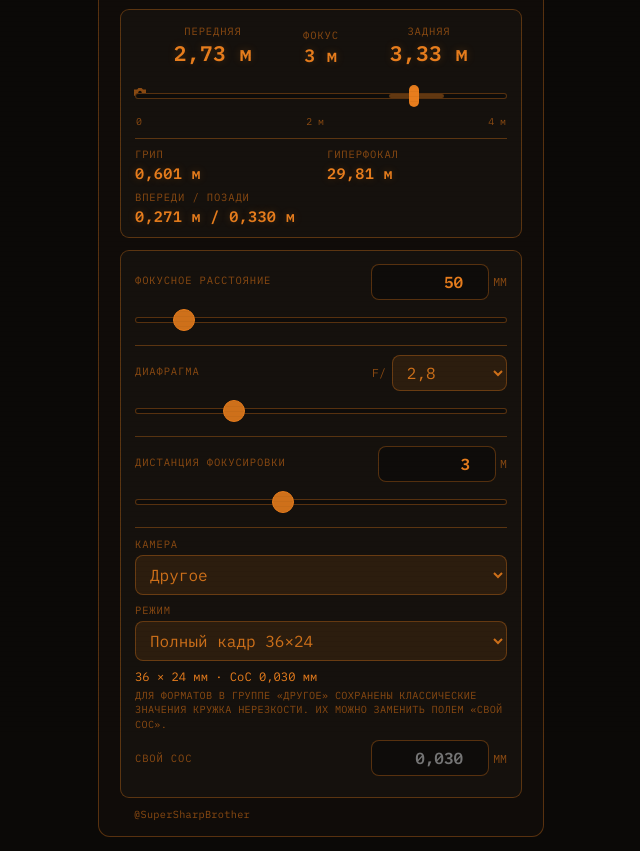
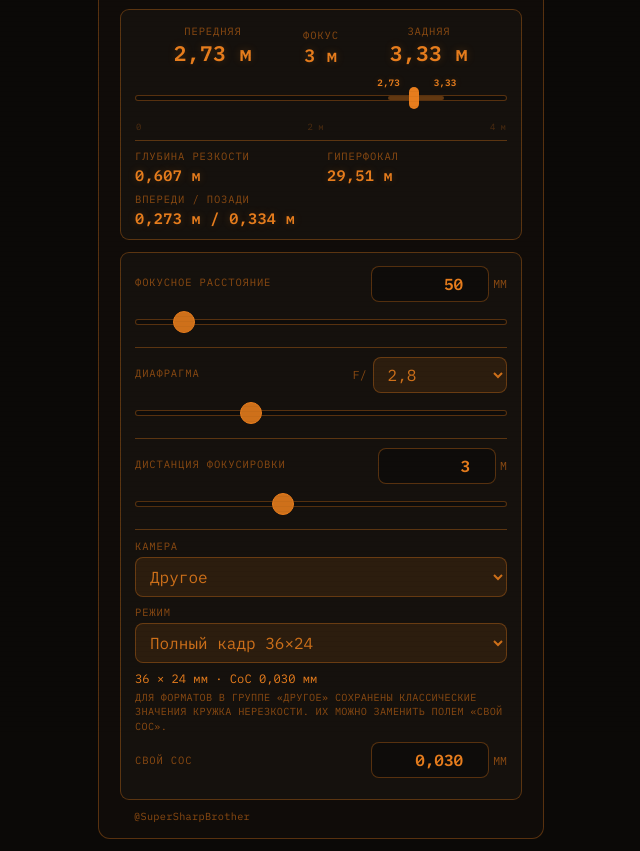
Before and after one commit to Supersharpbrother/dof, a plain HTML site: page index.html in a window 1280 px wide. Shown: the part 64-915 px from the top of the page, without its empty margins (319-959 px from the left). Drawn offline with Linux system fonts and the light colour scheme.

Commit message:
Cine third-stop apertures, DOF band labels, and label tweaks
Remove the scale camera icon, label the highlighted DOF band with near/far distances, switch the aperture menu and slider to true third-stop cine notation (N = 2^(k/6)), match the CoC field to the value color, and rename the ГРИП result label to Глубина резкости.

```diff
--- a/index.html
+++ b/index.html
@@ -247,11 +247,11 @@
     .val.md { font-size: 1.12rem; color: var(--fg-bright); }
     .val.inf { letter-spacing: 0; }
 
-    .visual { margin: 12px 0 10px; }
-    .track-wrap { position: relative; height: 36px; }
+    .visual { margin: 12px 0 8px; }
+    .track-wrap { position: relative; height: 42px; }
     .track {
       position: absolute;
-      left: 0; right: 0; top: 16px;
+      left: 0; right: 0; top: 18px;
       height: 6px;
       border-radius: 99px;
       background: var(--input);
@@ -267,15 +267,7 @@
       border-radius: 99px;
       box-shadow: none;
     }
-    .cam, .mark { position: absolute; top: 8px; width: 0; height: 0; }
-    .cam { left: 0; transform: translateX(-1px); }
-    .cam svg {
-      width: 16px; height: 16px; display: block;
-      transform: translate(-2px, -2px);
-      color: var(--fg-dim);
-    }
-    .cam svg circle { fill: var(--screen); }
-    .mark { transform: translateX(-50%); }
+    .mark { position: absolute; top: 10px; width: 0; height: 0; transform: translateX(-50%); }
     .mark::before {
       content: "";
       display: block;
@@ -285,11 +277,34 @@
       background: var(--fg-bright);
       box-shadow: none;
     }
+    .zone-lbl {
+      position: absolute;
+      top: 1px;
+      font-size: 0.58rem;
+      font-weight: 600;
+      color: var(--fg-bright);
+      font-variant-numeric: slashed-zero tabular-nums;
+      font-feature-settings: "zero" 1;
+      letter-spacing: 0.01em;
+      line-height: 1;
+      white-space: nowrap;
+      pointer-events: none;
+      text-shadow: 0 0 6px var(--glow);
+    }
+    .zone-lbl[hidden] { display: none !important; }
+    .zone-lbl.edge-mid { transform: translateX(-50%); }
+    .zone-lbl.edge-left { transform: translateX(0); }
+    .zone-lbl.edge-right { transform: translateX(-100%); }
+    .zone-lbl.below {
+      top: auto;
+      bottom: 0;
+    }
     .scale {
       display: flex;
       justify-content: space-between;
-      font-size: 0.62rem;
+      font-size: 0.56rem;
       color: var(--fg-dim);
+      opacity: 0.48;
       font-variant-numeric: slashed-zero tabular-nums;
       font-feature-settings: "zero" 1;
       margin-top: 2px;
@@ -334,6 +349,11 @@
       font-variant-numeric: slashed-zero tabular-nums;
       font-feature-settings: "zero" 1;
       box-shadow: none;
+    }
+    .num::placeholder,
+    .num::-webkit-input-placeholder {
+      color: var(--fg-bright);
+      opacity: 1;
     }
     .num:focus {
       outline: none;
@@ -584,14 +604,10 @@
 
       <div class="visual" aria-hidden="true">
         <div class="track-wrap">
-          <div class="cam">
-            <svg viewBox="0 0 16 16">
-              <path d="M2 6.5h3.2L6.4 5h3.2L11 6.5H14v6.2H2z" fill="currentColor" stroke="none"></path>
-              <circle cx="8" cy="9.4" r="1.7" fill="var(--bg-elev)" stroke="none"></circle>
-            </svg>
-          </div>
           <div class="track"><div class="zone" id="zone"></div></div>
           <div class="mark" id="focusMark"></div>
+          <div class="zone-lbl" id="zoneNearLbl" hidden></div>
+          <div class="zone-lbl" id="zoneFarLbl" hidden></div>
         </div>
         <div class="scale">
           <span>0</span>
@@ -602,7 +618,7 @@
 
       <div class="metrics">
         <div class="metric">
-          <span class="lbl">ГРИП</span>
+          <span class="lbl">Глубина резкости</span>
           <div class="val" id="outTotal">—</div>
         </div>
         <div class="metric">
@@ -633,7 +649,7 @@
           <label for="aperture">Диафрагма</label>
           <div class="row-input" id="apertureValueWrap">
             <span class="unit" style="margin-right:6px;margin-left:0">f/</span>
-            <select id="aperture" aria-label="Диафрагма" style="width:7.2rem;height:36px"></select>
+            <select id="aperture" aria-label="Диафрагма" style="width:8.4rem;height:36px"></select>
           </div>
         </div>
         <input type="range" id="apertureRange" min="0" max="36" step="1" value="9" aria-label="Диафрагма, ступенями">
@@ -694,10 +710,50 @@
   </div>
 
   <script>
-    const STOPS = [
-      1, 1.1, 1.2, 1.4, 1.6, 1.8, 2, 2.2, 2.5, 2.8, 3.2, 3.5, 4, 4.5, 5,
-      5.6, 6.3, 7.1, 8, 9, 10, 11, 13, 14, 16, 18, 20, 22, 25, 29, 32, 36, 40, 45, 51, 57, 64
-    ];
+    const STOP_MARKS = {
+      0: "1", 3: "1,4", 6: "2", 9: "2,8", 12: "4",
+      15: "5,6", 18: "8", 21: "11", 24: "16", 27: "22", 30: "32"
+    };
+
+    function cineStopLabel(k) {
+      const rem = k % 3;
+      const mark = STOP_MARKS[k - rem];
+      if (rem === 0) return mark;
+      return mark + (rem === 1 ? "\u2153" : "\u2154");
+    }
+
+    const STOPS = [];
+    for (let k = 0; k <= 30; k++) {
+      STOPS.push({ k, N: Math.pow(2, k / 6), label: cineStopLabel(k) });
+    }
+
+    function stopIndexByValue(n) {
+      let best = 0, bestD = Infinity;
+      for (let i = 0; i < STOPS.length; i++) {
+        const d = Math.abs(STOPS[i].N - n);
+        if (d < bestD) { bestD = d; best = i; }
+      }
+      return best;
+    }
+
+    function stopIndexFromValue(raw) {
+      if (raw == null || raw === "") return -1;
+      const s = String(raw);
+      const tm = /^t(\d+)$/.exec(s);
+      if (tm) {
+        const k = Number(tm[1]);
+        return STOPS.findIndex((st) => st.k === k);
+      }
+      const n = parseNum(s);
+      if (Number.isFinite(n) && n > 0) return stopIndexByValue(n);
+      return -1;
+    }
+
+    function applyApertureIndex(idx) {
+      const i = clamp(idx, 0, STOPS.length - 1);
+      el.aperture.value = "t" + STOPS[i].k;
+      el.apertureRange.value = String(i);
+    }
 
     const CAMERAS = [
       {
@@ -883,6 +939,8 @@
       focusMark: $("focusMark"),
       scaleMid: $("scaleMid"),
       scaleEnd: $("scaleEnd"),
+      zoneNearLbl: $("zoneNearLbl"),
+      zoneFarLbl: $("zoneFarLbl"),
       themeToggle: $("themeToggle"),
       iconMoon: $("iconMoon"),
       iconSun: $("iconSun"),
@@ -920,11 +978,10 @@
     }
 
     function populateSelects() {
-      el.aperture.innerHTML = STOPS.map((n) => `<option value="${n}">${formatStop(n)}</option>`).join("")
+      el.aperture.innerHTML = STOPS.map((s) => `<option value="t${s.k}">${s.label}</option>`).join("")
         + '<option value="custom">Другое…</option>';
-      el.aperture.value = "2.8";
+      applyApertureIndex(STOPS.findIndex((s) => s.k === 9));
       el.apertureRange.max = String(STOPS.length - 1);
-      el.apertureRange.value = String(STOPS.indexOf(2.8));
       el.camera.innerHTML = CAMERAS.map((c) => `<option value="${c.id}">${c.name}</option>`).join("");
       el.camera.value = "other";
       fillModes("other", "ff");
@@ -989,7 +1046,9 @@
 
     function currentAperture() {
       if (el.aperture.value === "custom") return parseNum(el.apertureCustom.value);
-      return parseNum(el.aperture.value);
+      const idx = stopIndexFromValue(el.aperture.value);
+      if (idx >= 0) return STOPS[idx].N;
+      return NaN;
     }
 
     function currentSelection() {
@@ -1042,6 +1101,28 @@
       updateFormatMeta();
     }
 
+    function formatZoneLabel(m) {
+      if (!Number.isFinite(m)) return "\u221e";
+      const abs = Math.abs(m);
+      let decimals;
+      if (abs >= 1000) decimals = 0;
+      else if (abs >= 100) decimals = 1;
+      else if (abs >= 1) decimals = 2;
+      else decimals = 3;
+      let n = m.toFixed(decimals);
+      if (abs >= 1) n = n.replace(/\.?0+$/, "");
+      return n.replace(".", ",");
+    }
+
+    function placeZoneLabel(node, pct) {
+      node.hidden = false;
+      node.style.left = pct + "%";
+      node.classList.remove("edge-left", "edge-right", "edge-mid", "below");
+      if (pct <= 6) node.classList.add("edge-left");
+      else if (pct >= 94) node.classList.add("edge-right");
+      else node.classList.add("edge-mid");
+    }
+
     function updateVisual(res) {
       const farIsInf = !Number.isFinite(res.far);
       const max = farIsInf ? Math.max(res.s * 2, res.H * 1.15, 1) : Math.max(res.far * 1.2, res.s * 1.15, 0.5);
@@ -1053,7 +1134,14 @@
       el.zone.style.borderRadius = farIsInf ? "99px 0 0 99px" : "99px";
       el.focusMark.style.left = pct(res.s) + "%";
       el.scaleMid.textContent = formatMeters(max / 2);
-      el.scaleEnd.textContent = farIsInf ? "∞" : formatMeters(max);
+      el.scaleEnd.textContent = farIsInf ? "\u221e" : formatMeters(max);
+      el.zoneNearLbl.textContent = formatZoneLabel(res.near);
+      el.zoneFarLbl.textContent = formatZoneLabel(res.far);
+      placeZoneLabel(el.zoneNearLbl, left);
+      placeZoneLabel(el.zoneFarLbl, right);
+      const nr = el.zoneNearLbl.getBoundingClientRect();
+      const fr = el.zoneFarLbl.getBoundingClientRect();
+      if (nr.right + 4 > fr.left && nr.left < fr.right) el.zoneFarLbl.classList.add("below");
     }
 
     function render() {
@@ -1071,6 +1159,8 @@
         el.outTotal.textContent = "—";
         el.outHyperfocal.textContent = "—";
         el.outSplit.textContent = "—";
+        el.zoneNearLbl.hidden = true;
+        el.zoneFarLbl.hidden = true;
         return;
       }
 
@@ -1130,11 +1220,12 @@
         el.focal.value = data.focal;
         el.focalRange.value = String(clamp(parseNum(data.focal), 8, 400));
       }
-      if (data.aperture && (data.aperture === "custom" || STOPS.includes(parseNum(data.aperture)))) {
-        el.aperture.value = data.aperture;
-        if (data.aperture !== "custom") {
-          const idx = STOPS.indexOf(parseNum(data.aperture));
-          if (idx >= 0) el.apertureRange.value = String(idx);
+      if (data.aperture) {
+        if (data.aperture === "custom") {
+          el.aperture.value = "custom";
+        } else {
+          const idx = stopIndexFromValue(data.aperture);
+          if (idx >= 0) applyApertureIndex(idx);
         }
       }
       if (data.apertureCustom) el.apertureCustom.value = data.apertureCustom;
@@ -1181,14 +1272,13 @@
       el.aperture.addEventListener("change", () => {
         syncCustomVisibility();
         if (el.aperture.value !== "custom") {
-          const idx = STOPS.indexOf(parseNum(el.aperture.value));
+          const idx = stopIndexFromValue(el.aperture.value);
           if (idx >= 0) el.apertureRange.value = String(idx);
         }
         render();
       });
       el.apertureRange.addEventListener("input", () => {
-        const idx = Number(el.apertureRange.value);
-        el.aperture.value = String(STOPS[idx]);
+        applyApertureIndex(Number(el.apertureRange.value));
         syncCustomVisibility();
         render();
       });
--- a/sw.js
+++ b/sw.js
@@ -1,4 +1,4 @@
-const CACHE = "dof-grip-v6";
+const CACHE = "dof-grip-v7";
 const ASSETS = [
   "./",
   "./index.html",
```
